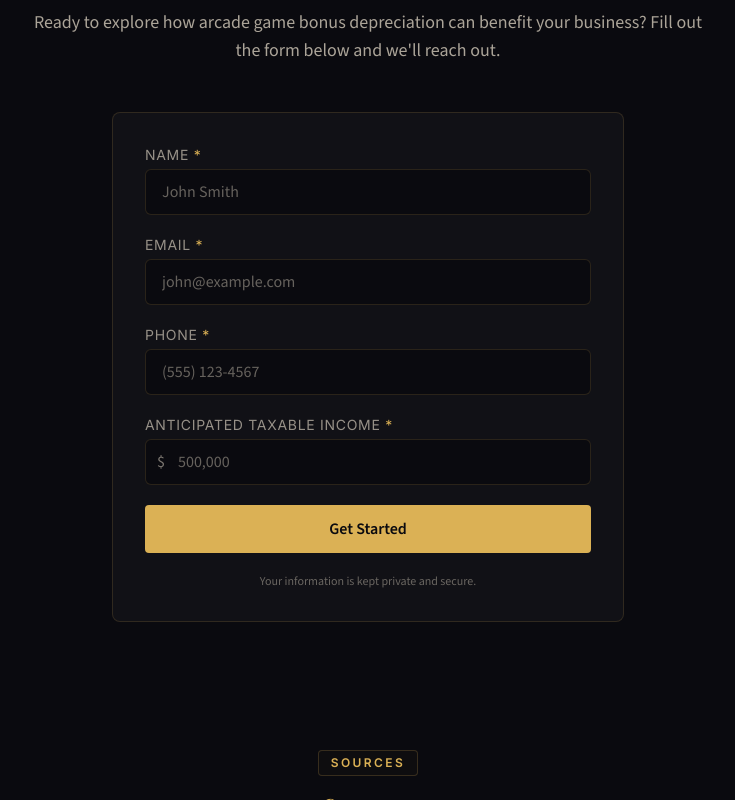
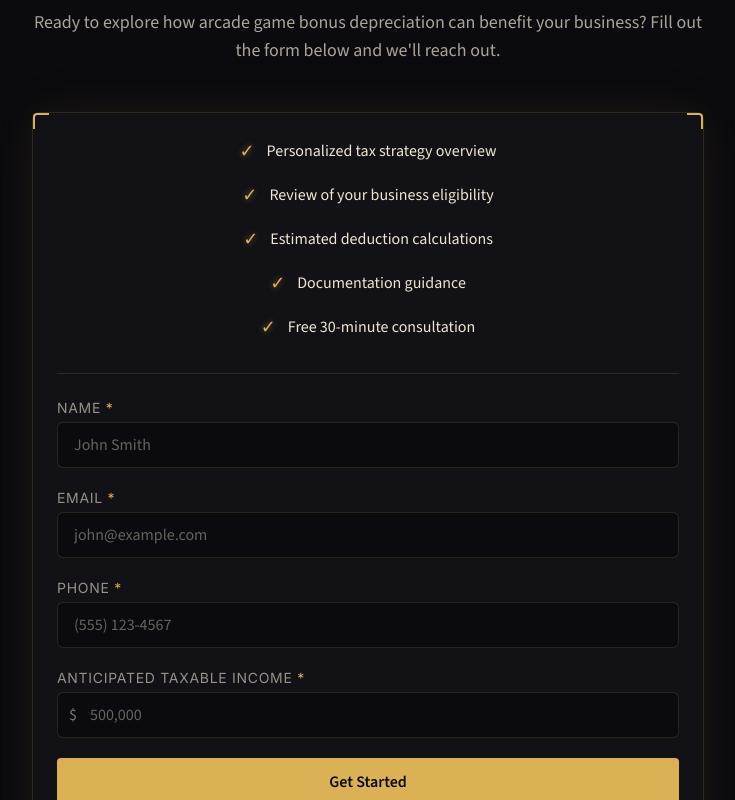
Before and after one commit to kennysabangan/arcade-tax-guide, a React (Vite) app: page / in a window 1280 px wide. Shown: the part 6460-7260 px from the top of the page, without its empty margins (272-1007 px from the left). Built offline with nearby package versions, Linux system fonts and the light colour scheme.

Commit message:
Prettify lead capture form with value props

```diff
--- a/src/pages/HomePage.jsx
+++ b/src/pages/HomePage.jsx
@@ -468,6 +468,14 @@ function BookCall() {
 
   const inputClasses = 'w-full bg-body border border-card-border rounded-md px-4 py-2.5 text-cream placeholder-cream-40 focus:border-gold focus:outline-none transition-colors'
 
+  const valueProps = [
+    'Personalized tax strategy overview',
+    'Review of your business eligibility',
+    'Estimated deduction calculations',
+    'Documentation guidance',
+    'Free 30-minute consultation',
+  ]
+
   return (
     <SectionWrapper id="book-a-call">
       <div className="text-center mb-12">
@@ -477,7 +485,7 @@ function BookCall() {
           Ready to explore how arcade game bonus depreciation can benefit your business? Fill out the form below and we'll reach out.
         </p>
       </div>
-      <div className="max-w-lg mx-auto">
+      <div className="max-w-2xl mx-auto">
         {submitted ? (
           <div className="bg-card-bg border border-card-border rounded-lg p-8 text-center">
             <div className="w-16 h-16 mx-auto bg-gold-20/20 rounded-full flex items-center justify-center mb-4">
@@ -488,7 +496,20 @@ function BookCall() {
             <p className="text-cream font-heading font-bold text-xl">Thank you! We'll be in touch shortly.</p>
           </div>
         ) : (
-          <form onSubmit={handleSubmit} className="bg-card-bg border border-card-border rounded-lg p-8 space-y-5">
+          <div className="ring-1 ring-gold-20/30 rounded-lg" style={{ boxShadow: '0 0 40px rgba(219,177,85,0.08), 0 0 80px rgba(219,177,85,0.04)' }}>
+          <Card>
+            <div className="space-y-4 mb-8">
+              {valueProps.map((prop, i) => (
+                <div key={i} className="flex items-center justify-center gap-3">
+                  <span className="text-gold text-lg flex-shrink-0" style={{ textShadow: '0 0 6px rgba(219,177,85,0.6)' }}>✓</span>
+                  <span className="text-cream text-base">{prop}</span>
+                </div>
+              ))}
+            </div>
+
+            <div className="border-t border-card-border my-6" />
+
+            <form onSubmit={handleSubmit} className="space-y-5">
               <div>
                 <label className="block text-cream-60 text-sm font-nav uppercase tracking-wider mb-1">Name <span className="text-gold">*</span></label>
                 <input type="text" required value={name} onChange={(e) => setName(e.target.value)} placeholder="John Smith" className={inputClasses} />
@@ -518,6 +539,8 @@ function BookCall() {
               </button>
               <p className="text-cream-40 text-xs text-center">Your information is kept private and secure.</p>
             </form>
+            </Card>
+          </div>
         )}
       </div>
     </SectionWrapper>
```
Lines whose indentation alone changed are shown as unchanged.
